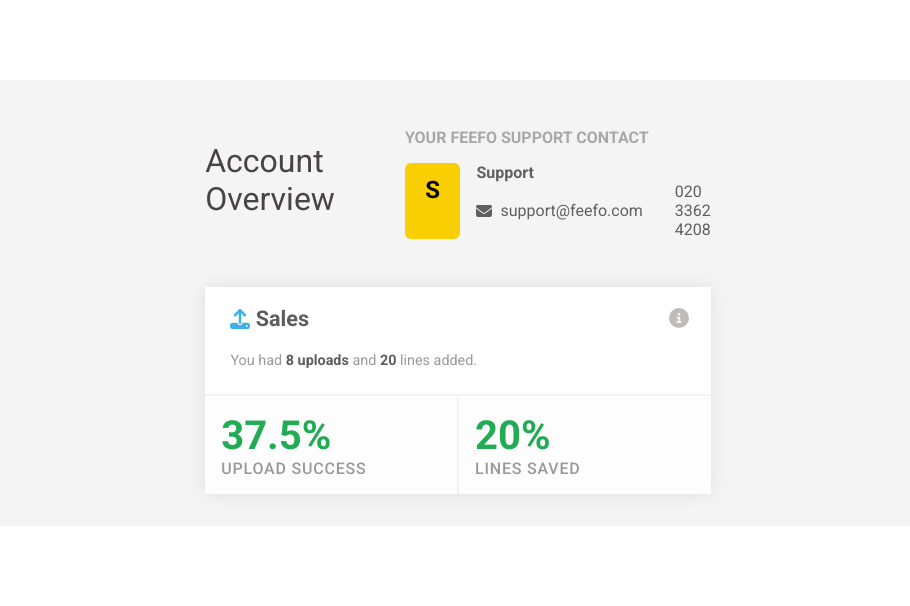
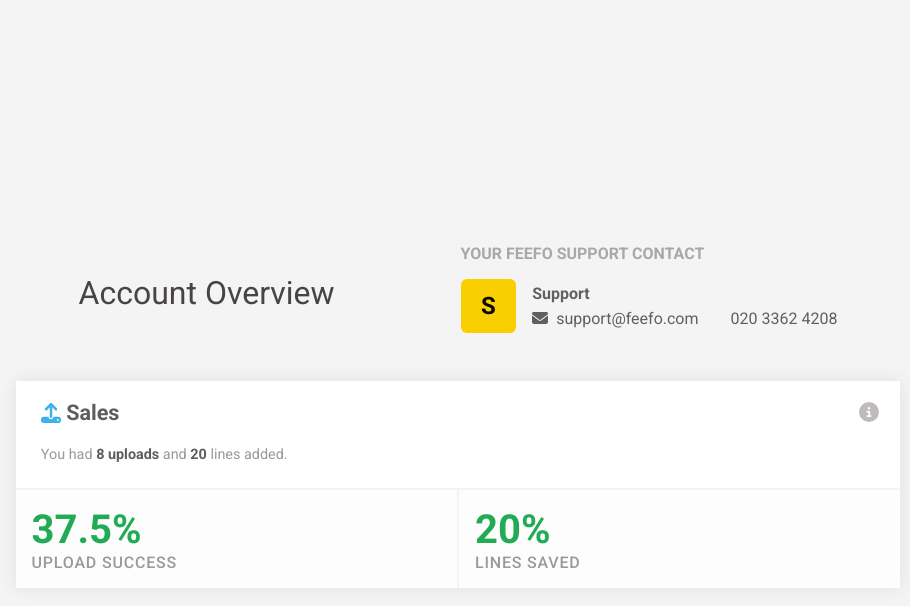
Before and after one commit to marlalain/two, a React (Create React App) app: page / in a window 1280 px wide. Shown: the top 606 px of the page, without its empty margins (182-1092 px from the left). Built offline with nearby package versions, Linux system fonts and the light colour scheme.

Commit message:
feat: support for different viewports

```diff
--- a/src/App.css
+++ b/src/App.css
@@ -1,5 +1,6 @@
 body {
     font-family: 'Roboto', sans-serif;
+    background-color: #f4f4f4;
 }
 
 * {
--- a/src/components/account-overview/account-overview.tsx
+++ b/src/components/account-overview/account-overview.tsx
@@ -18,23 +18,29 @@
 	};
 };
 
+const CenterWrapper = styled.div`
+	display: flex;
+	justify-content: center;
+	align-items: center;
+	height: 100vh;
+`;
+
 const Overview = styled.div`
-	background-color: #f4f4f4;
 	display: flex;
 	flex-direction: column;
 	gap: 3em;
-	margin-top: 5em;
-	padding: 2em 0em;
 	align-items: center;
-	justify-content: space-between;
+	width: 100vw;
 `;
 
 export const AccountOverview: React.FC<{ account: Account }> = ({ account }) => {
 	return (
-		<Overview>
-			<Header account={account} />
-			<Main account={account} />
-		</Overview>
+		<CenterWrapper>
+			<Overview>
+				<Header account={account} />
+				<Main account={account} />
+			</Overview>
+		</CenterWrapper>
 	);
 };
 
--- a/src/components/account-overview/header/account-overview-header.tsx
+++ b/src/components/account-overview/header/account-overview-header.tsx
@@ -8,7 +8,21 @@
 	display: flex;
 	flex-direction: row;
 	justify-content: space-around;
-	width: 40%;
+	width: 50%;
+
+	@media (max-width: 1350px) {
+		width: 70%;
+	}
+
+	@media (max-width: 1024px) {
+		width: 100%;
+	}
+
+	@media (max-width: 768px) {
+		flex-direction: column;
+		align-items: center;
+		gap: 2em;
+	}
 `;
 
 const TitleWrapper = styled.div`
@@ -26,6 +40,10 @@
 const SupportContact = styled.div`
 	display: flex;
 	flex-direction: row;
+
+	@media (max-width: 400px) {
+		justify-content: center;
+	}
 `;
 
 const SupportContactHeader = styled.h3`
@@ -41,6 +59,10 @@
 	justify-content: space-around;
 	color: #606060;
 	gap: 1em;
+
+	@media (max-width: 400px) {
+		flex-direction: column;
+	}
 `;
 
 const SupportProfileCard = styled.div`
@@ -60,6 +82,10 @@
 	font-size: 1.5em;
 	border-radius: 0.25em;
 	padding: 0.55em 0.85em;
+
+	@media (max-width: 400px) {
+		align-self: center;
+	}
 `;
 
 const SupportProfileName = styled.span`
@@ -107,10 +133,12 @@
 			<TitleWrapper>
 				<Title>Account Overview</Title>
 			</TitleWrapper>
+
 			<div>
 				<SupportContact>
 					<SupportContactHeader>Your Feefo Support Contact</SupportContactHeader>
 				</SupportContact>
+
 				<SupportProfile>
 					<IconProfilePlaceholder>{account.supportContact.name.charAt(0)}</IconProfilePlaceholder>
 
--- a/src/components/account-overview/main/account-overview-main.tsx
+++ b/src/components/account-overview/main/account-overview-main.tsx
@@ -46,8 +46,20 @@
 	display: flex;
 	flex-direction: column;
 	box-shadow: 0 0 1em 0.05em #e1e1e1; // TODO needs to be whiter
-	width: 40%; // FIXME
+	width: 45%; // FIXME
 	border-radius: 0.5em;
+
+	@media (max-width: 1350px) {
+		width: 70%;
+	}
+
+	@media (max-width: 1024px) {
+		width: 90%;
+	}
+
+	@media (max-width: 768px) {
+		flex-direction: column;
+	}
 `;
 
 const TopBar = styled.div`
@@ -65,6 +77,11 @@
 	gap: 2px;
 	background-color: #f3f3f3;
 	border-top: 2px solid #f3f3f3;
+
+	@media (max-width: 400px) {
+		flex-direction: column;
+		background-color: #fff;
+	}
 `;
 
 const Sales = styled.div`
```
